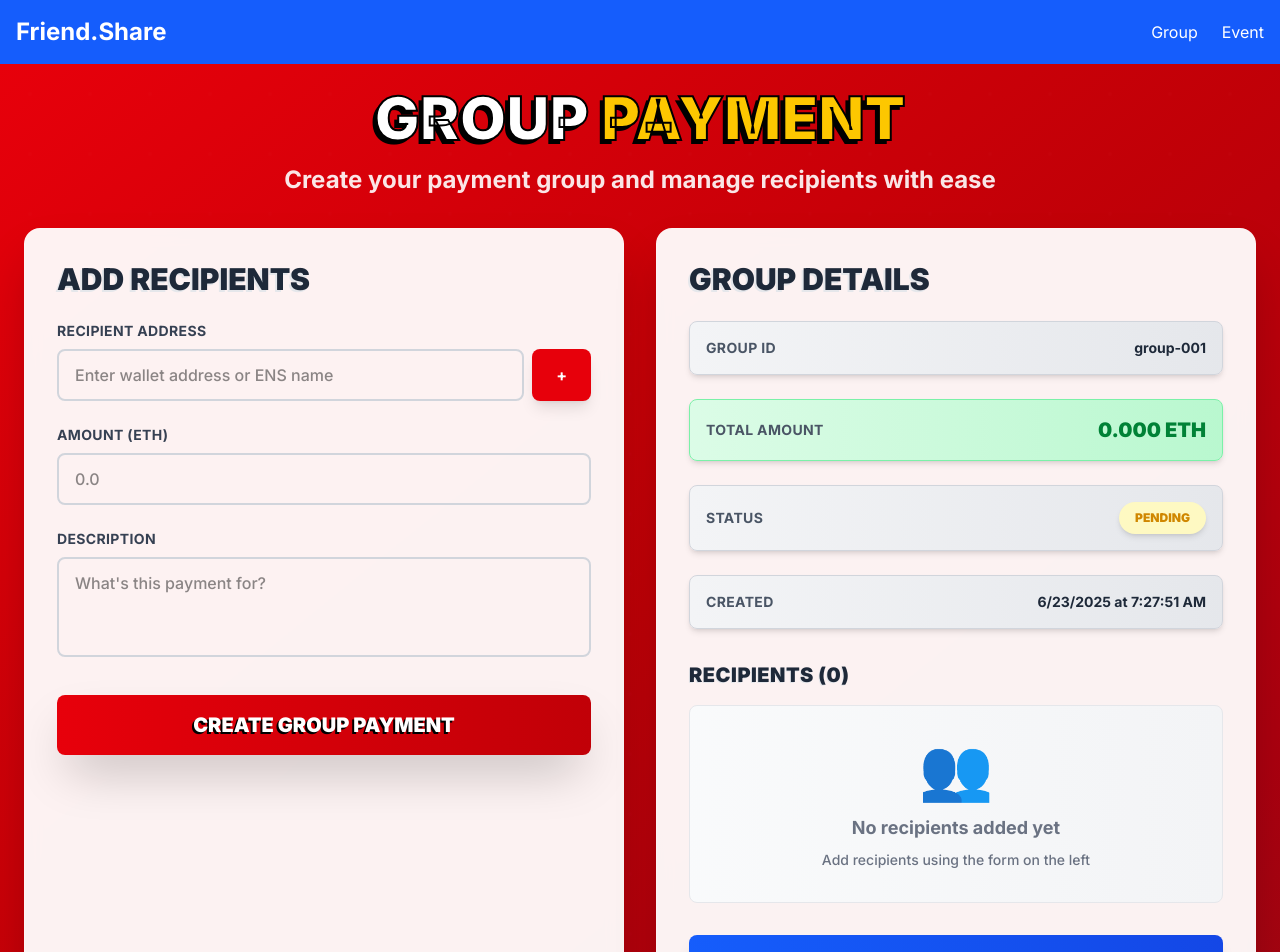
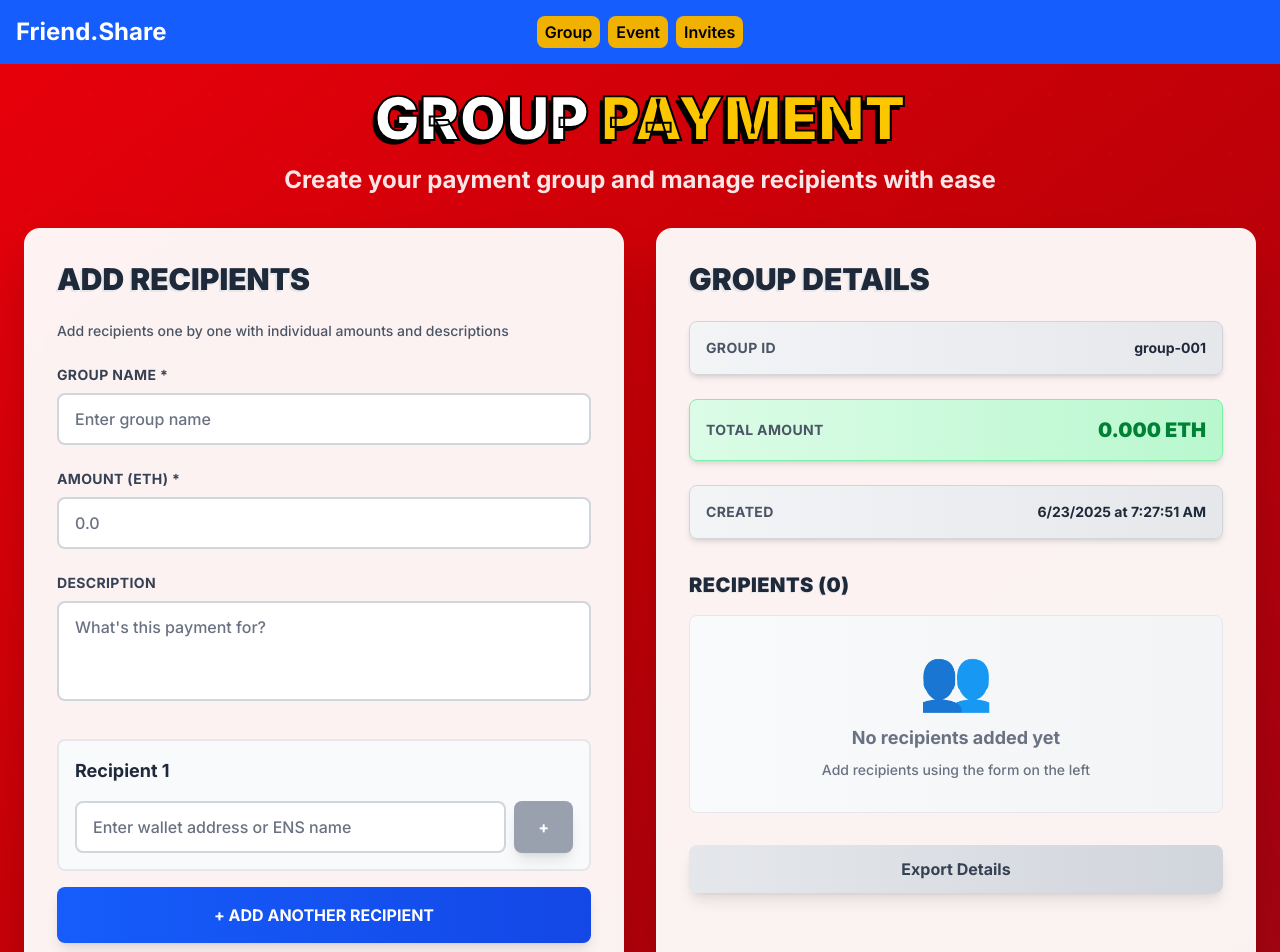
Before and after one commit to ayushsingh82/Friend.Share, a Next.js app: page /group in a window 1280 px wide. Shown: the top 952 px of the page. Built offline with nearby package versions, Linux system fonts and the light colour scheme; what @rainbow-me/rainbowkit, wagmi would draw is missing.

Commit message:
navbar fix

```diff
--- a/src/app/components/Navbar.tsx
+++ b/src/app/components/Navbar.tsx
@@ -20,19 +20,21 @@ const Navbar = () => {
 {/*
           <ConnectButton /> */}
 
-
-
-        <div className="hidden md:flex flex-1 justify-end space-x-6">
-          <Link href="/group" className="text-white hover:text-yellow-300 transition-colors">
+        {/* Center: Navigation Links with Yellow Background */}
+        <div className="hidden md:flex justify-center space-x-2">
+          <Link href="/group" className="bg-yellow-500 text-black px-2 py-1 rounded-lg hover:bg-yellow-400 transition-colors font-semibold">
             Group
           </Link>
-          <Link href="/event" className="text-white hover:text-yellow-300 transition-colors">
+          <Link href="/event" className="bg-yellow-500 text-black px-2 py-1 rounded-lg hover:bg-yellow-400 transition-colors font-semibold">
             Event
           </Link>
-
+          <Link href="/invites" className="bg-yellow-500 text-black px-2 py-1 rounded-lg hover:bg-yellow-400 transition-colors font-semibold">
+            Invites
+          </Link>
         </div>
 
-
+        {/* Right: Empty space for balance */}
+        <div className="flex-1"></div>
       </div>
     </nav>
   );
--- /dev/null
+++ b/src/app/events/page.tsx
@@ -0,0 +1,9 @@
+import React from 'react'
+
+const page = () => {
+  return (
+    <div>page</div>
+  )
+}
+
+export default page
--- a/src/app/group/page.tsx
+++ b/src/app/group/page.tsx
@@ -19,11 +19,12 @@ interface GroupDetails {
 
 const GroupPage = () => {
   const [recipients, setRecipients] = useState<Recipient[]>([]);
-  const [currentRecipient, setCurrentRecipient] = useState({
-    address: '',
-    amount: '',
-    description: ''
-  });
+  const [recipientInputs, setRecipientInputs] = useState([
+    { id: 1, address: '' }
+  ]);
+  const [groupName, setGroupName] = useState('');
+  const [sharedAmount, setSharedAmount] = useState('');
+  const [sharedDescription, setSharedDescription] = useState('');
 
   // Mock group details - in real app this would come from props or API
   const [groupDetails] = useState<GroupDetails>({
@@ -34,18 +35,44 @@ const GroupPage = () => {
     recipients: []
   });
 
-  const addRecipient = () => {
-    if (currentRecipient.address && currentRecipient.amount && currentRecipient.description) {
+  const addRecipient = (inputId: number) => {
+    const input = recipientInputs.find(inp => inp.id === inputId);
+    if (input && input.address && sharedAmount) {
       const newRecipient: Recipient = {
         id: Date.now().toString(),
-        address: currentRecipient.address,
-        amount: parseFloat(currentRecipient.amount),
-        description: currentRecipient.description
+        address: input.address,
+        amount: parseFloat(sharedAmount),
+        description: sharedDescription || 'Payment'
       };
 
       setRecipients([...recipients, newRecipient]);
-      setCurrentRecipient({ address: '', amount: '', description: '' });
+
+      // Clear this input
+      setRecipientInputs(prev => prev.map(inp =>
+        inp.id === inputId
+          ? { ...inp, address: '' }
+          : inp
+      ));
+
+      console.log('Recipient added successfully');
     }
+  };
+
+  const addNewInput = () => {
+    const newId = Math.max(...recipientInputs.map(inp => inp.id)) + 1;
+    setRecipientInputs([...recipientInputs, { id: newId, address: '' }]);
+  };
+
+  const removeInput = (inputId: number) => {
+    if (recipientInputs.length > 1) {
+      setRecipientInputs(prev => prev.filter(inp => inp.id !== inputId));
+    }
+  };
+
+  const updateInput = (inputId: number, value: string) => {
+    setRecipientInputs(prev => prev.map(inp =>
+      inp.id === inputId ? { ...inp, address: value } : inp
+    ));
   };
 
   const removeRecipient = (id: string) => {
@@ -93,59 +120,103 @@ const GroupPage = () => {
             }}>
               ADD RECIPIENTS
             </h2>
+            <p className="text-sm text-gray-600 mb-6 font-medium">
+              Add recipients one by one with individual amounts and descriptions
+            </p>
 
-            {/* Form Fields */}
-            <div className="space-y-6">
-              {/* Recipient Address */}
+            {/* Group Name */}
+            <div className="mb-6">
+              <label className="block text-sm font-bold text-gray-700 mb-2 uppercase tracking-wide">
+                Group Name *
+              </label>
+              <input
+                type="text"
+                placeholder="Enter group name"
+                value={groupName}
+                onChange={(e) => setGroupName(e.target.value)}
+                className="w-full px-4 py-3 border-2 border-gray-300 rounded-lg focus:ring-2 focus:ring-red-500 focus:border-transparent font-medium text-gray-900 placeholder-gray-500 bg-white"
+              />
+            </div>
+
+            {/* Shared Amount and Description */}
+            <div className="space-y-6 mb-8">
+              {/* Shared Amount */}
               <div>
                 <label className="block text-sm font-bold text-gray-700 mb-2 uppercase tracking-wide">
-                  Recipient Address
-                </label>
-                <div className="flex gap-2">
-                  <input
-                    type="text"
-                    placeholder="Enter wallet address or ENS name"
-                    value={currentRecipient.address}
-                    onChange={(e) => setCurrentRecipient({...currentRecipient, address: e.target.value})}
-                    className="flex-1 px-4 py-3 border-2 border-gray-300 rounded-lg focus:ring-2 focus:ring-red-500 focus:border-transparent font-medium"
-                  />
-                  <button
-                    onClick={addRecipient}
-                    className="px-6 py-3 bg-red-600 text-white rounded-lg hover:bg-red-700 transition-all transform hover:scale-105 font-bold shadow-lg"
-                  >
-                    +
-                  </button>
-                </div>
-              </div>
-
-              {/* Amount */}
-              <div>
-                <label className="block text-sm font-bold text-gray-700 mb-2 uppercase tracking-wide">
-                  Amount (ETH)
+                  Amount (ETH) *
                 </label>
                 <input
                   type="number"
                   step="0.001"
                   placeholder="0.0"
-                  value={currentRecipient.amount}
-                  onChange={(e) => setCurrentRecipient({...currentRecipient, amount: e.target.value})}
-                  className="w-full px-4 py-3 border-2 border-gray-300 rounded-lg focus:ring-2 focus:ring-red-500 focus:border-transparent font-medium"
+                  value={sharedAmount}
+                  onChange={(e) => setSharedAmount(e.target.value)}
+                  className="w-full px-4 py-3 border-2 border-gray-300 rounded-lg focus:ring-2 focus:ring-red-500 focus:border-transparent font-medium text-gray-900 placeholder-gray-500 bg-white"
                 />
               </div>
 
-              {/* Description */}
+              {/* Shared Description */}
               <div>
                 <label className="block text-sm font-bold text-gray-700 mb-2 uppercase tracking-wide">
                   Description
                 </label>
                 <textarea
                   placeholder="What's this payment for?"
-                  value={currentRecipient.description}
-                  onChange={(e) => setCurrentRecipient({...currentRecipient, description: e.target.value})}
+                  value={sharedDescription}
+                  onChange={(e) => setSharedDescription(e.target.value)}
                   rows={3}
-                  className="w-full px-4 py-3 border-2 border-gray-300 rounded-lg focus:ring-2 focus:ring-red-500 focus:border-transparent resize-none font-medium"
+                  className="w-full px-4 py-3 border-2 border-gray-300 rounded-lg focus:ring-2 focus:ring-red-500 focus:border-transparent resize-none font-medium text-gray-900 placeholder-gray-500 bg-white"
                 />
               </div>
+            </div>
+
+            {/* Dynamic Recipient Address Fields */}
+            <div className="space-y-4">
+              {recipientInputs.map((input, index) => (
+                <div key={input.id} className="p-4 border-2 border-gray-200 rounded-lg bg-gray-50">
+                  <div className="flex items-center justify-between mb-4">
+                    <h3 className="text-lg font-bold text-gray-800">Recipient {index + 1}</h3>
+                    {recipientInputs.length > 1 && (
+                      <button
+                        onClick={() => removeInput(input.id)}
+                        className="px-3 py-1 text-red-600 hover:bg-red-100 rounded-md transition-colors font-bold"
+                      >
+                        ✕
+                      </button>
+                    )}
+                  </div>
+
+                  {/* Recipient Address */}
+                  <div className="flex gap-2">
+                    <input
+                      type="text"
+                      placeholder="Enter wallet address or ENS name"
+                      value={input.address}
+                      onChange={(e) => updateInput(input.id, e.target.value)}
+                      className="flex-1 px-4 py-3 border-2 border-gray-300 rounded-lg focus:ring-2 focus:ring-red-500 focus:border-transparent font-medium text-gray-900 placeholder-gray-500 bg-white"
+                    />
+                    <button
+                      onClick={() => addRecipient(input.id)}
+                      disabled={!input.address || !sharedAmount}
+                      className={`px-6 py-3 text-white rounded-lg transition-all transform hover:scale-105 font-bold shadow-lg ${
+                        input.address && sharedAmount
+                          ? 'bg-red-600 hover:bg-red-700'
+                          : 'bg-gray-400 cursor-not-allowed'
+                      }`}
+                    >
+                      +
+                    </button>
+                  </div>
+                </div>
+              ))}
+
+              {/* Add New Input Button */}
+              <button
+                onClick={addNewInput}
+                className="w-full px-6 py-4 bg-gradient-to-r from-blue-600 to-blue-700 text-white rounded-lg hover:from-blue-700 hover:to-blue-800 transition-all transform hover:scale-105 font-bold shadow-lg"
+              >
+                + ADD ANOTHER RECIPIENT
+              </button>
             </div>
 
             {/* Added Recipients List */}
@@ -206,14 +277,6 @@ const GroupPage = () => {
                 <span className="text-xl font-black text-green-700">{totalAmount.toFixed(3)} ETH</span>
               </div>
 
-              {/* Status */}
-              <div className="flex items-center justify-between p-4 bg-gradient-to-r from-gray-100 to-gray-200 rounded-lg border border-gray-300 shadow-md">
-                <span className="text-sm font-bold text-gray-600 uppercase tracking-wide">Status</span>
-                <span className={`px-4 py-2 rounded-full text-xs font-black ${getStatusColor(groupDetails.status)} shadow-md`}>
-                  {groupDetails.status.charAt(0).toUpperCase() + groupDetails.status.slice(1).toUpperCase()}
-                </span>
-              </div>
-
               {/* Created At */}
               <div className="flex items-center justify-between p-4 bg-gradient-to-r from-gray-100 to-gray-200 rounded-lg border border-gray-300 shadow-md">
                 <span className="text-sm font-bold text-gray-600 uppercase tracking-wide">Created</span>
@@ -264,9 +327,6 @@ const GroupPage = () => {
 
             {/* Quick Actions */}
             <div className="mt-8 space-y-3">
-              <button className="w-full px-4 py-3 bg-gradient-to-r from-blue-600 to-blue-700 text-white rounded-lg hover:from-blue-700 hover:to-blue-800 transition-all transform hover:scale-105 font-bold shadow-lg">
-                Share Group Link
-              </button>
               <button className="w-full px-4 py-3 bg-gradient-to-r from-gray-200 to-gray-300 text-gray-700 rounded-lg hover:from-gray-300 hover:to-gray-400 transition-all transform hover:scale-105 font-bold shadow-lg">
                 Export Details
               </button>
--- /dev/null
+++ b/src/app/invites/page.tsx
@@ -0,0 +1,9 @@
+import React from 'react'
+
+const page = () => {
+  return (
+    <div>page</div>
+  )
+}
+
+export default page
```
